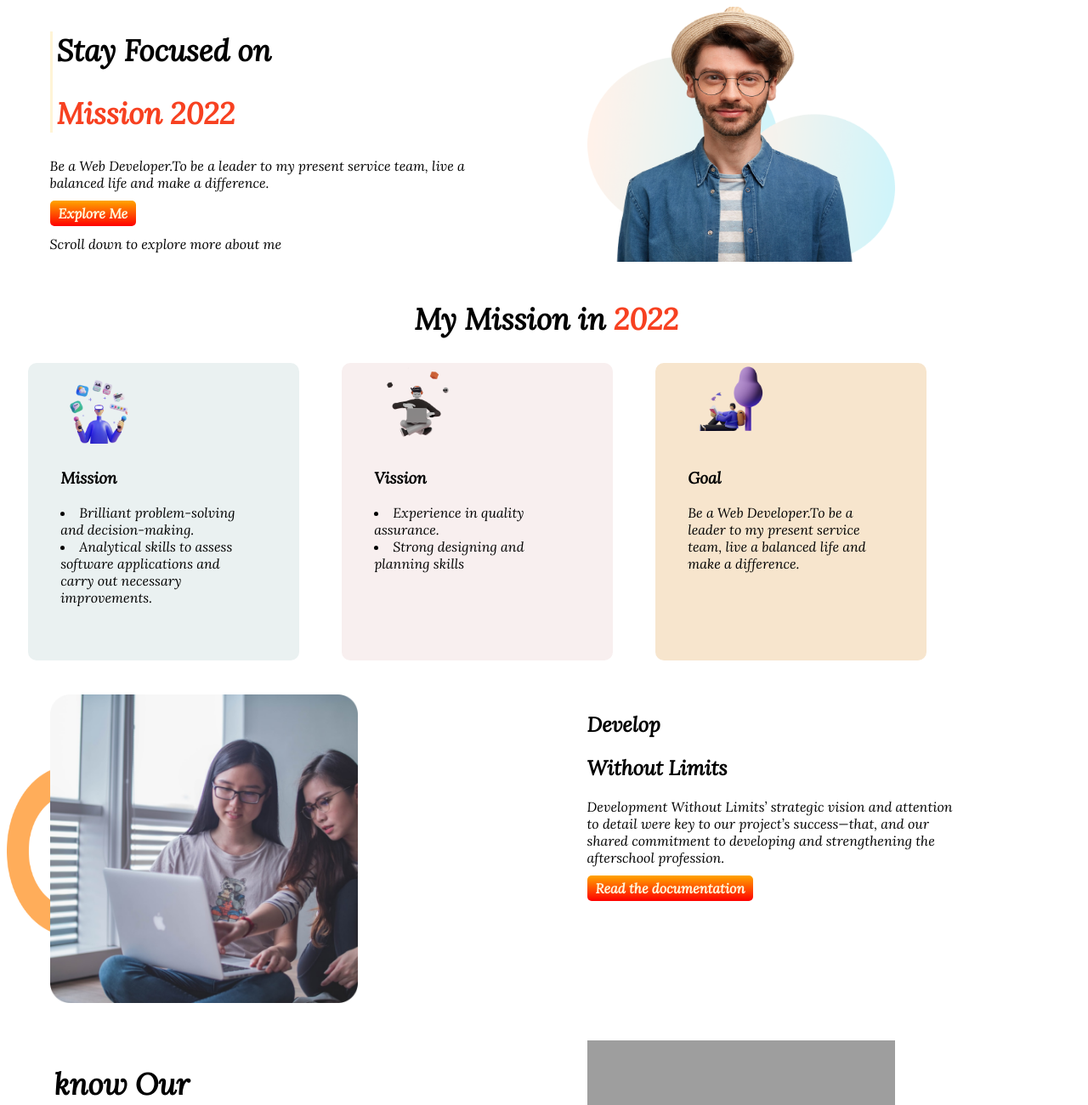
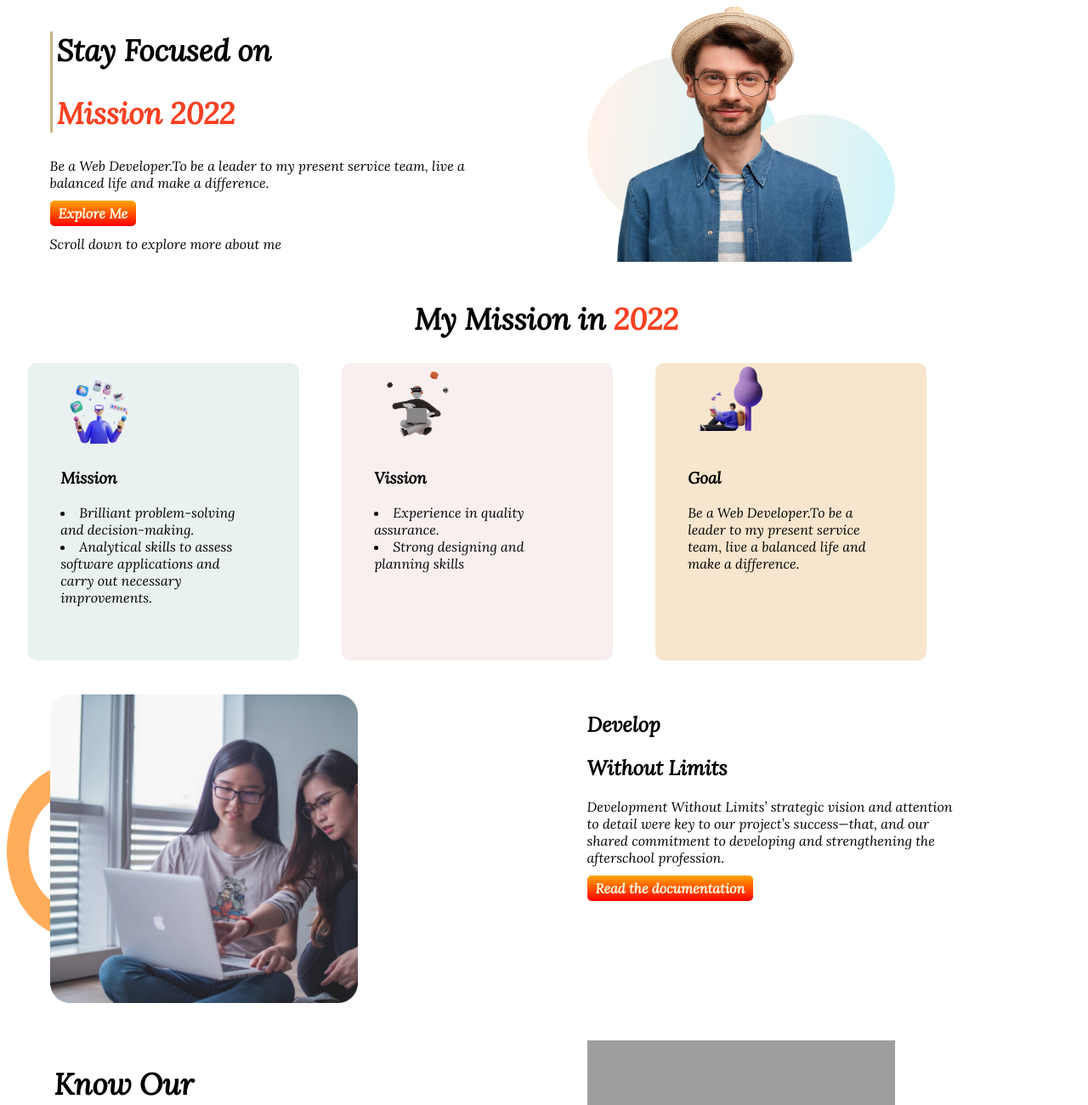
Before and after one commit to Mrithunjoy/assignment01, a plain HTML site: page index.html in a window 1280 px wide. Shown: the top 1300 px of the page at 85% size. Drawn offline with Linux system fonts and the light colour scheme; grey boxes are pictures that could not be loaded.

Commit message:
Your comment

```diff
--- a/index.html
+++ b/index.html
@@ -71,7 +71,7 @@
     </section>
     <section class="flex backgroundtwo">
         <div class="half-width">
-            <h1>know Our</h1>
+            <h1>Know Our</h1>
             <h1>Global Community</h1>
             <p>We all need new ideas, new connections and new energy to lead us into this next year. Reignite your
                 interest in other programs and people by actively connecting to others in out-of-school time. Your
--- a/style.css
+++ b/style.css
@@ -18,7 +18,7 @@ h1{
     padding-left: 5px;
 }
 .border{
-    border-left: 3px solid #FFF4D6;
+    border-left: 3px solid #c7b480;
 }
 .yellow{
     color: rgb(247, 65, 33);
```
